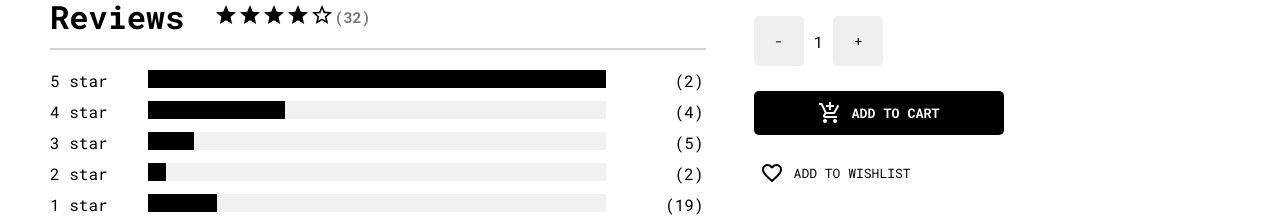
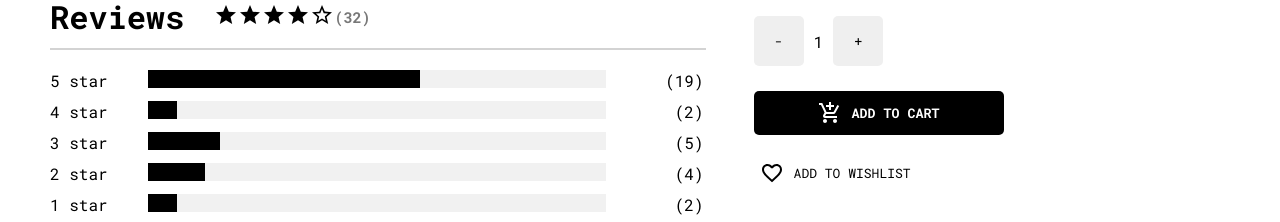
Before and after one commit to Jasonnicholasusanto/milliondollarposters-website, a React (Create React App) app in the folder client/: page /product/1 in a window 1280 px wide. Shown: the part 578-800 px from the top of the page. Built offline with nearby package versions, Linux system fonts and the light colour scheme.

Commit message:
Update: Fixed review section bugs.

```diff
--- a/client/src/components/Review/Review.jsx
+++ b/client/src/components/Review/Review.jsx
@@ -16,6 +16,12 @@ const Review = ({average, ratings}) => {
 
         return numRatings;
     };
+
+    const fiveStar = ((ratings[4]/countRatings())*100) + '%';
+    const fourStar = ((ratings[3]/countRatings())*100) + '%';
+    const threeStar = ((ratings[2]/countRatings())*100) + '%';
+    const twoStar = ((ratings[1]/countRatings())*100) + '%';
+    const oneStar = ((ratings[0]/countRatings())*100) + '%';
 
   return (
     <div className="review">
@@ -56,11 +62,11 @@ const Review = ({average, ratings}) => {
 
             <div class="middle">
             <div class="bar-container">
-                <div class="bar-5"></div>
+                <div style={{width: fiveStar, height: "18px"}} class="bar-5"></div>
             </div>
             </div>
             <div class="side right">
-            <p>({ratings[0]})</p>
+            <p>({ratings[4]})</p>
             </div>
 
             <div class="side">
@@ -68,11 +74,11 @@ const Review = ({average, ratings}) => {
             </div>
             <div class="middle">
             <div class="bar-container">
-                <div class="bar-4"></div>
+                <div style={{width: fourStar}} class="bar-4"></div>
             </div>
             </div>
             <div class="side right">
-            <p>({ratings[1]})</p>
+            <p>({ratings[3]})</p>
             </div>
 
             <div class="side">
@@ -80,7 +86,7 @@ const Review = ({average, ratings}) => {
             </div>
             <div class="middle">
             <div class="bar-container">
-                <div class="bar-3"></div>
+                <div style={{width: threeStar}} class="bar-3"></div>
             </div>
             </div>
             <div class="side right">
@@ -92,11 +98,11 @@ const Review = ({average, ratings}) => {
             </div>
             <div class="middle">
             <div class="bar-container">
-                <div class="bar-2"></div>
+                <div style={{width: twoStar}} class="bar-2"></div>
             </div>
             </div>
             <div class="side right">
-            <p>({ratings[3]})</p>
+            <p>({ratings[1]})</p>
             </div>
 
             <div class="side">
@@ -104,11 +110,11 @@ const Review = ({average, ratings}) => {
             </div>
             <div class="middle">
             <div class="bar-container">
-                <div class="bar-1"></div>
+                <div style={{width: oneStar}} class="bar-1"></div>
             </div>
             </div>
             <div class="side right">
-            <p>({ratings[4]})</p>
+            <p>({ratings[0]})</p>
             </div>
         </div>
         </div>
@@ -116,7 +122,7 @@ const Review = ({average, ratings}) => {
 }
 
 Review.defaultProps= {
-    average: 4.3,
+    average: 4,
     ratings: [2, 4, 5, 2, 19]
 }
 
--- a/client/src/components/Review/Review.scss
+++ b/client/src/components/Review/Review.scss
@@ -62,11 +62,11 @@
         }
 
         /* Individual bars */
-        .bar-5 {width: 100%; height: 18px; background-color: black;}
-        .bar-4 {width: 30%; height: 18px; background-color: black;}
-        .bar-3 {width: 10%; height: 18px; background-color: black;}
-        .bar-2 {width: 4%; height: 18px; background-color: black;}
-        .bar-1 {width: 15%; height: 18px; background-color: black;}
+        .bar-5 {height: 18px; background-color: black;}
+        .bar-4 {height: 18px; background-color: black;}
+        .bar-3 {height: 18px; background-color: black;}
+        .bar-2 {height: 18px; background-color: black;}
+        .bar-1 {height: 18px; background-color: black;}
     }
 
 
```
